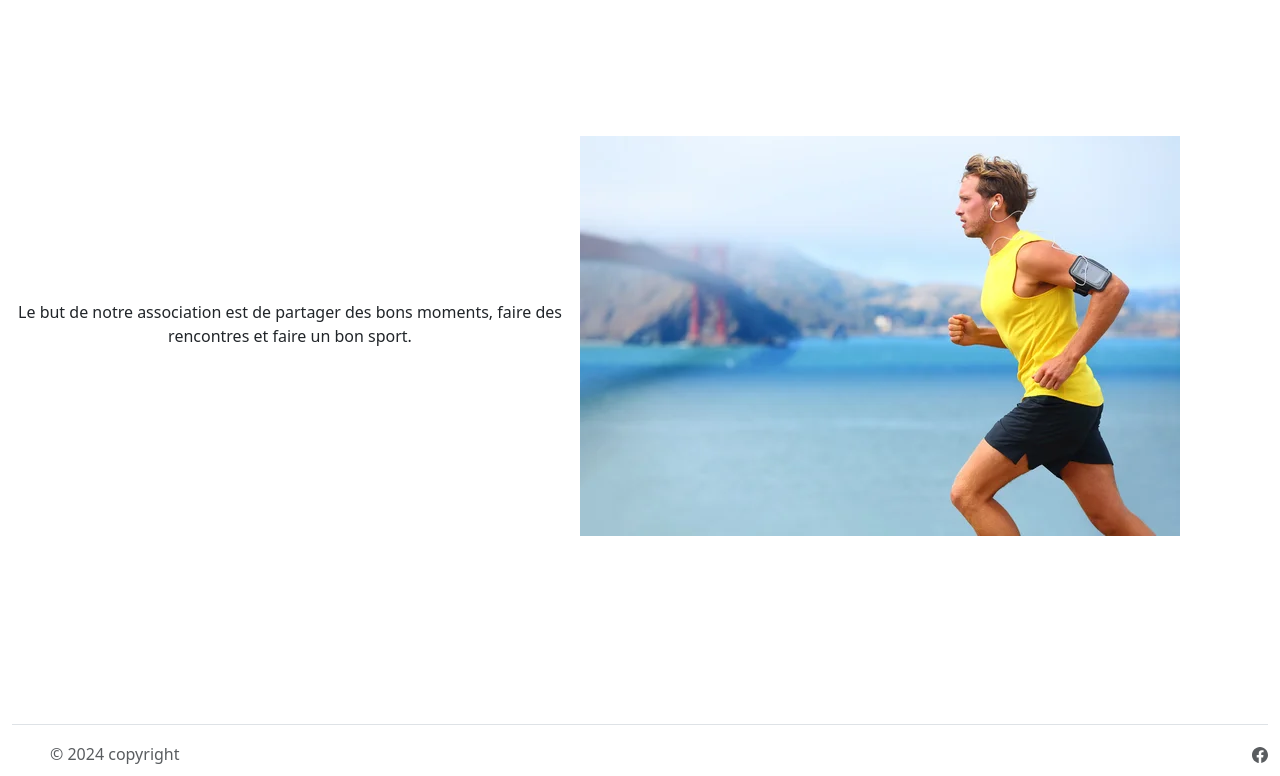
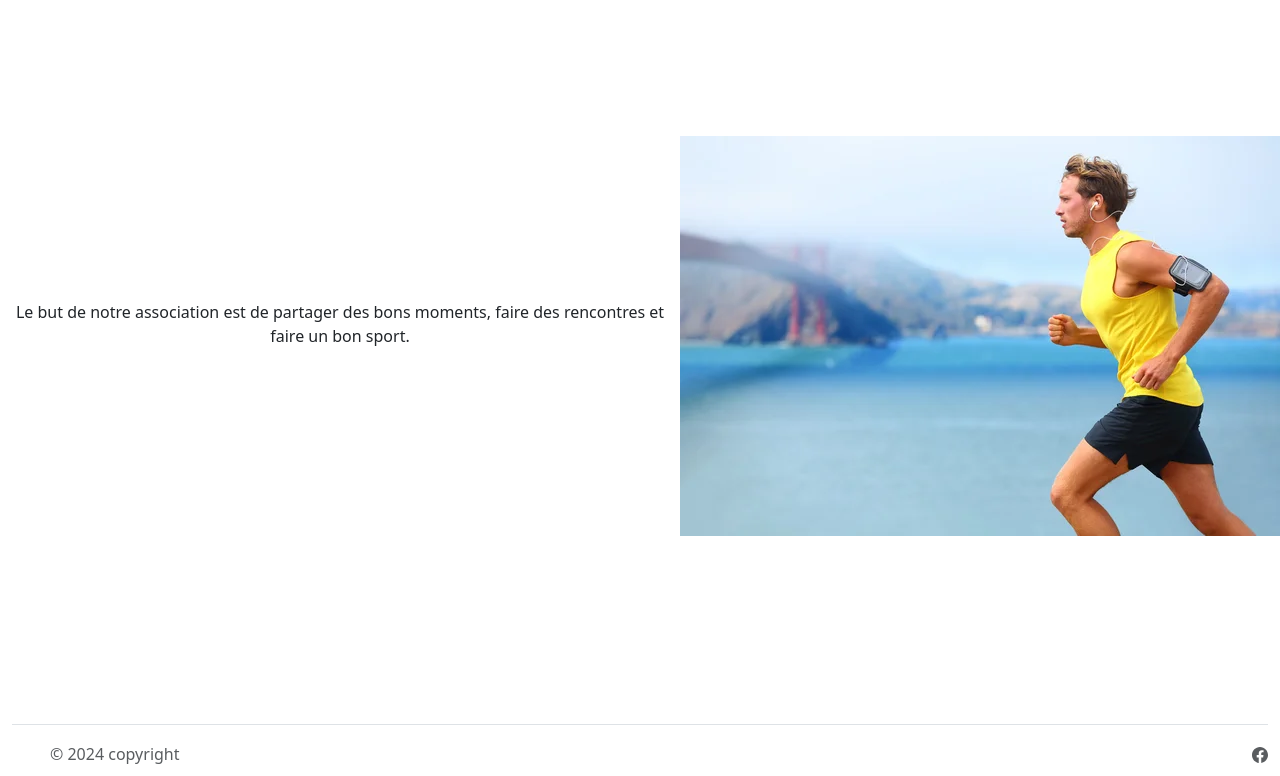
Before and after one commit to omarzinela/projet, a PHP site: page /a_propos.php in a window 1280 px wide. Shown: the part 56-832 px from the top of the page. Run offline with PHP 8.4, Linux system fonts and the light colour scheme.

Commit message:
reparations_style

```diff
--- a/a_propos.php
+++ b/a_propos.php
@@ -1,24 +1,14 @@
 <?php include_once 'composant/header.php'; ?>
 
-<ul class="list-group list-group-flush flex-row rounded mt-2" style="
-    position: absolute;
-    left: 0;
-    right: 0;
-    top: 20%;
-">
+<ul class="list-group list-group-flush flex-row rounded mt-2 a_propos_paragraphe" >
 
-    <p style=" align-items: center;
-        text-align: center;
-        margin: auto;"> Le but de notre association est de partager des bons moments, faire des rencontres et faire un bon sport.
-
+    <p class="texte_a_propos"> Le but de notre association est de partager des bons moments, faire des rencontres et faire un bon sport.
     </p>
 
 
-    <div class="box mt-4" style="margin-left: auto;">
-        <div class="div" style="margin-left: auto;">
-            <img style="
-    margin-right: 100px;
-" src="img/depositphotos_54892607-stock-photo-male-runner-in-san-francisco.jpg" alt="">
+    <div class="box mt-4 div_auto">
+        <div class="div div_auto">
+            <img src="img/depositphotos_54892607-stock-photo-male-runner-in-san-francisco.jpg" alt="">
         </div>
     </div>
 
--- a/entrainements.php
+++ b/entrainements.php
@@ -26,8 +26,8 @@ else :
         </form>
     </div>
     </li>
-    <div class="box mt-4" style="margin-left: auto;">
-        <div class="div" style="margin-left: auto;">
+    <div class="box mt-4 div_auto">
+        <div class="div div_auto">
             <img src=" <?php echo $row['EntrainementThumbnail'] ?>" alt="Miniature de l'entraînement" style="width: 300px;">
         </div>
     </div>
--- a/historique.php
+++ b/historique.php
@@ -17,8 +17,8 @@
         </div>
 
     </li>
-    <div class="box mt-4" style="margin-left: auto;">
-        <div class="div" style="margin-left: auto;">
+    <div class="box mt-4 div_auto">
+        <div class="div div_auto">
             <img src="img/depositphotos_54892607-stock-photo-male-runner-in-san-francisco.jpg" alt="" style="width: 300px;
 ">
         </div>
```
